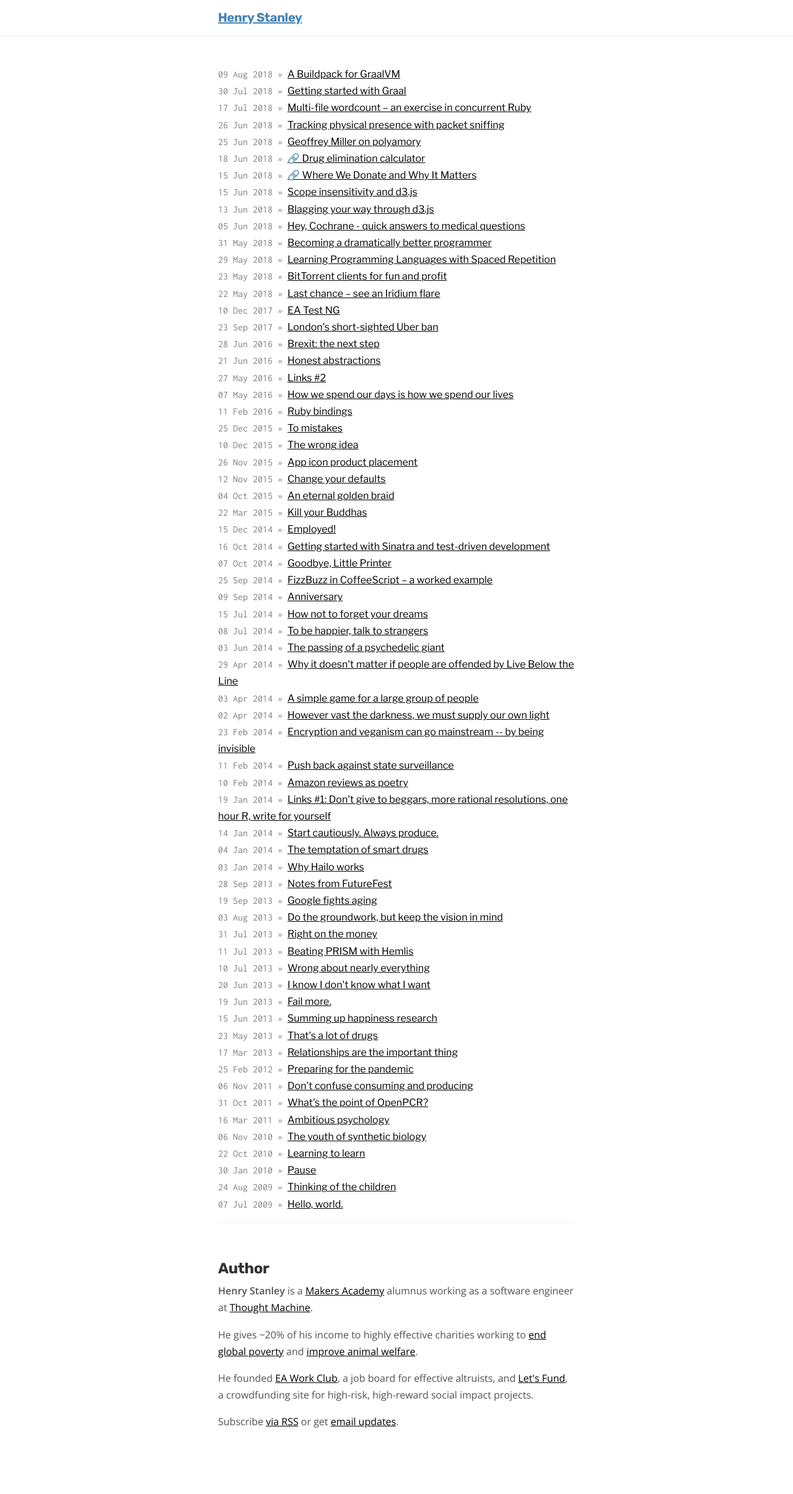
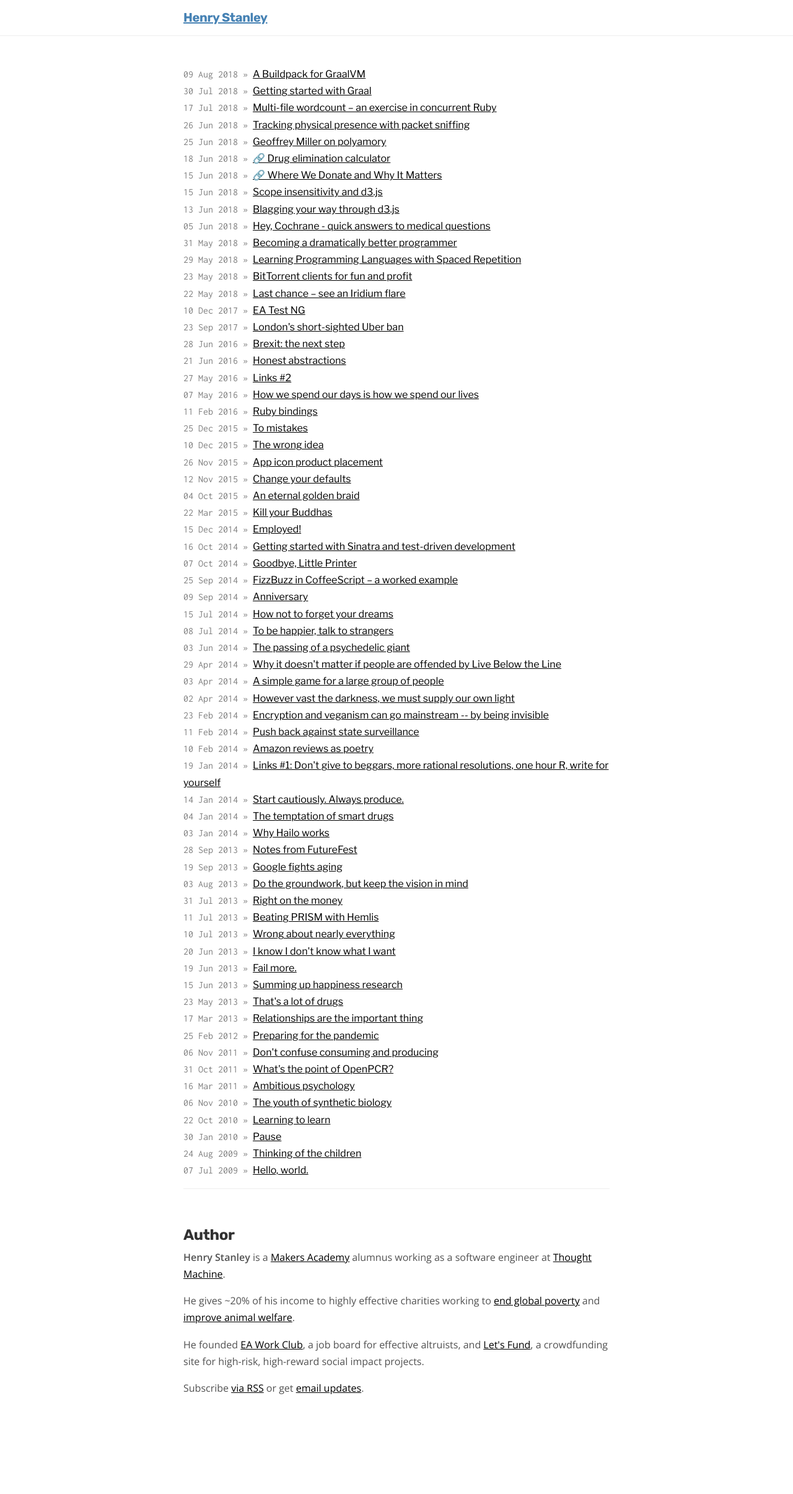
Before and after one commit to henryaj/blog-old, a Jekyll site: the page built from index.html, in a window 1280 px wide. Shown: the whole page at 62% size. Built offline with Jekyll 4.4.1, drawn with Linux system fonts in a browser that asks for light colours; the list of posts is cut into pages by our own code; after the commit the page ends 2356 px from its top, so only the background shows below that.

Commit message:
make main container wider

```diff
--- a/public/css/custom.css
+++ b/public/css/custom.css
@@ -1,3 +1,9 @@
+@media (min-width: 56em) {
+  .container {
+    max-width: 45rem;
+  }
+}
+
 ul.posts {
   list-style: none;
   padding-left: 0;
```
